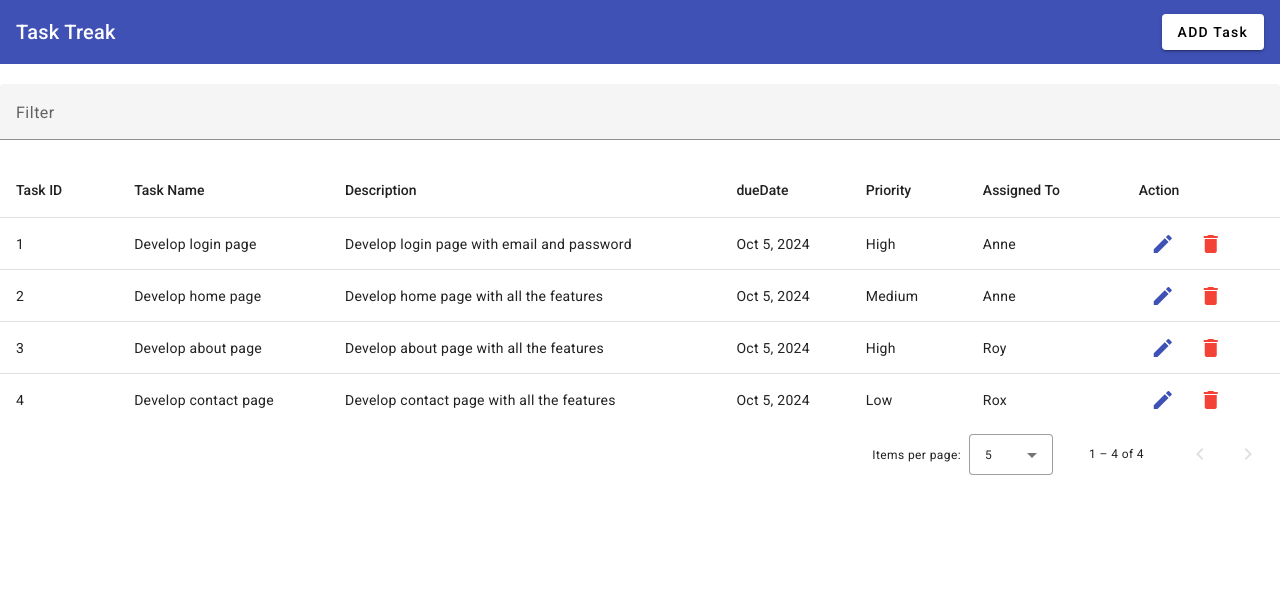
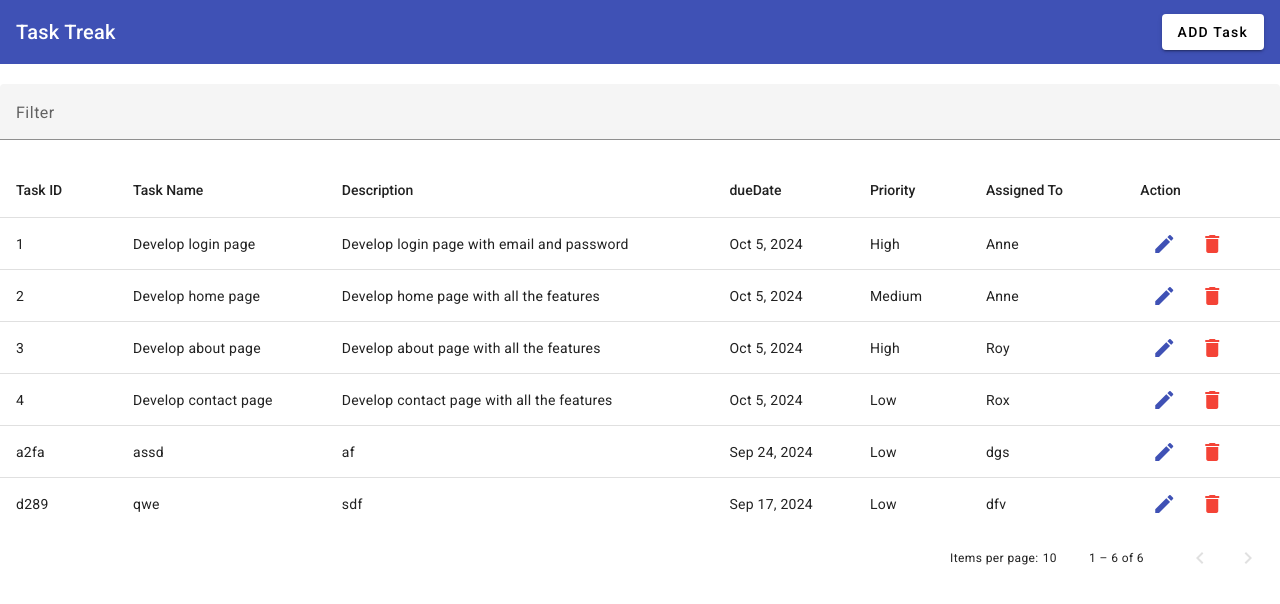
Before and after one commit to MadushaniR/Task-Management-Dashboard, an Angular app: page / in a window 1280 px wide. Shown: the top 604 px of the page. Built offline with nearby package versions, Linux system fonts and the light colour scheme; data requests are answered from the project's data file.

Commit message:
data updated

```diff
--- a/db.json
+++ b/db.json
@@ -1,21 +1,4 @@
 {
-  "posts": [
-    {
-      "id": "1",
-      "title": "json-server",
-      "author": "typicode"
-    }
-  ],
-  "comments": [
-    {
-      "id": "1",
-      "body": "some comment",
-      "postId": 1
-    }
-  ],
-  "profile": {
-    "name": "typicode"
-  },
   "tasks": [
     {
       "id": "1",
@@ -48,6 +31,22 @@
       "dueDate": "2024-10-05T12:09:39Z",
       "priority": "Low",
       "assignedTo": "Rox"
+    },
+    {
+      "id": "a2fa",
+      "taskName": "assd",
+      "description": "af",
+      "dueDate": "2024-09-24T18:30:00.000Z",
+      "priority": "Low",
+      "assignedTo": "dgs"
+    },
+    {
+      "id": "d289",
+      "taskName": "qwe",
+      "description": "sdf",
+      "dueDate": "2024-09-17T18:30:00.000Z",
+      "priority": "Low",
+      "assignedTo": "dfv"
     }
   ]
 }
--- a/src/app/app.component.html
+++ b/src/app/app.component.html
@@ -5,8 +5,6 @@
     ADD Task
   </button>
 </mat-toolbar>
-
-
 
 <div class="main-body">
 
@@ -18,7 +16,6 @@
   <div class="table-container">
     <table mat-table [dataSource]="dataSource" matSort>
 
-      <!-- ID Column -->
       <ng-container matColumnDef="id">
         <th mat-header-cell *matHeaderCellDef mat-sort-header> Task ID </th>
         <td mat-cell *matCellDef="let row"> {{row.id}} </td>
@@ -34,13 +31,10 @@
         <td mat-cell *matCellDef="let row"> {{row.description}}</td>
       </ng-container>
 
-
-
       <ng-container matColumnDef="dueDate">
         <th mat-header-cell *matHeaderCellDef mat-sort-header> dueDate </th>
         <td mat-cell *matCellDef="let row"> {{row.dueDate | date}}</td>
       </ng-container>
-
 
       <ng-container matColumnDef="priority">
         <th mat-header-cell *matHeaderCellDef mat-sort-header> Priority </th>
@@ -67,12 +61,11 @@
       <tr mat-header-row *matHeaderRowDef="displayedColumns"></tr>
       <tr mat-row *matRowDef="let row; columns: displayedColumns;"></tr>
 
-      <!-- Row shown when there is no matching data. -->
       <tr class="mat-row" *matNoDataRow>
         <td class="mat-cell" colspan="4">No data matching the filter "{{input.value}}"</td>
       </tr>
     </table>
 
-    <mat-paginator [pageSizeOptions]="[5, 10, 25, 100]" aria-label="Select page of users"></mat-paginator>
+    <mat-paginator [pageSizeOptions]="[10]" aria-label="Select page of users"></mat-paginator>
   </div>
 </div>
```
